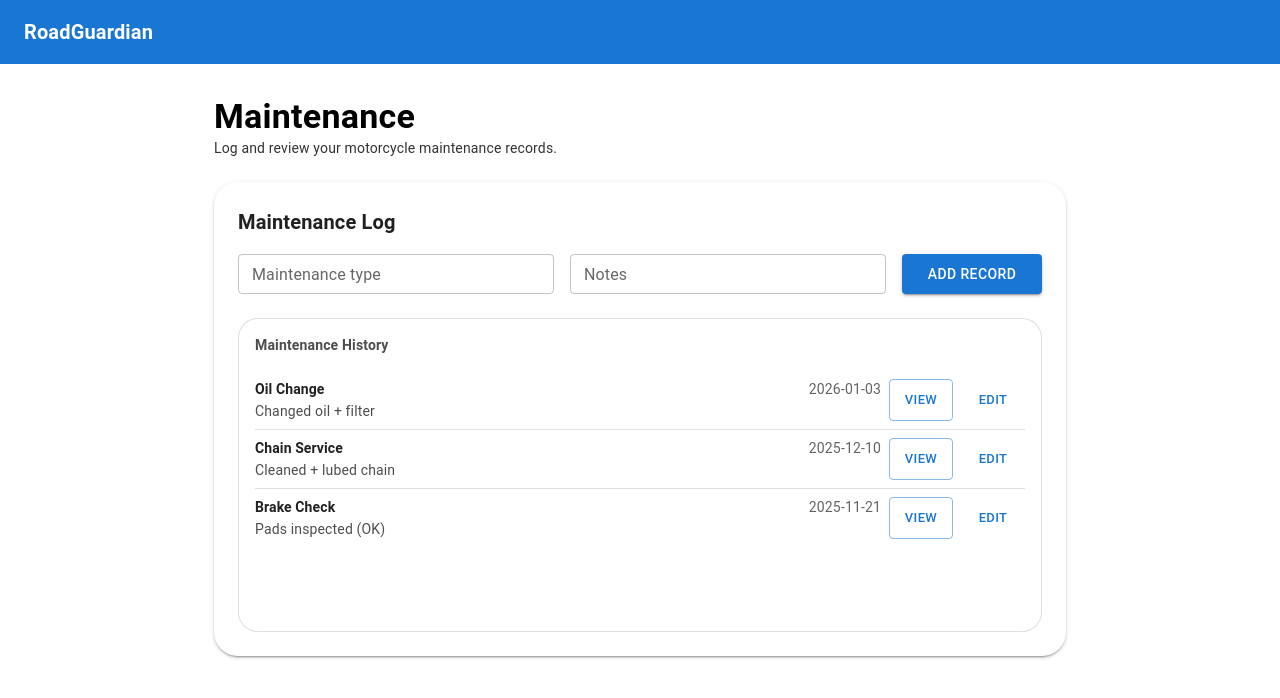
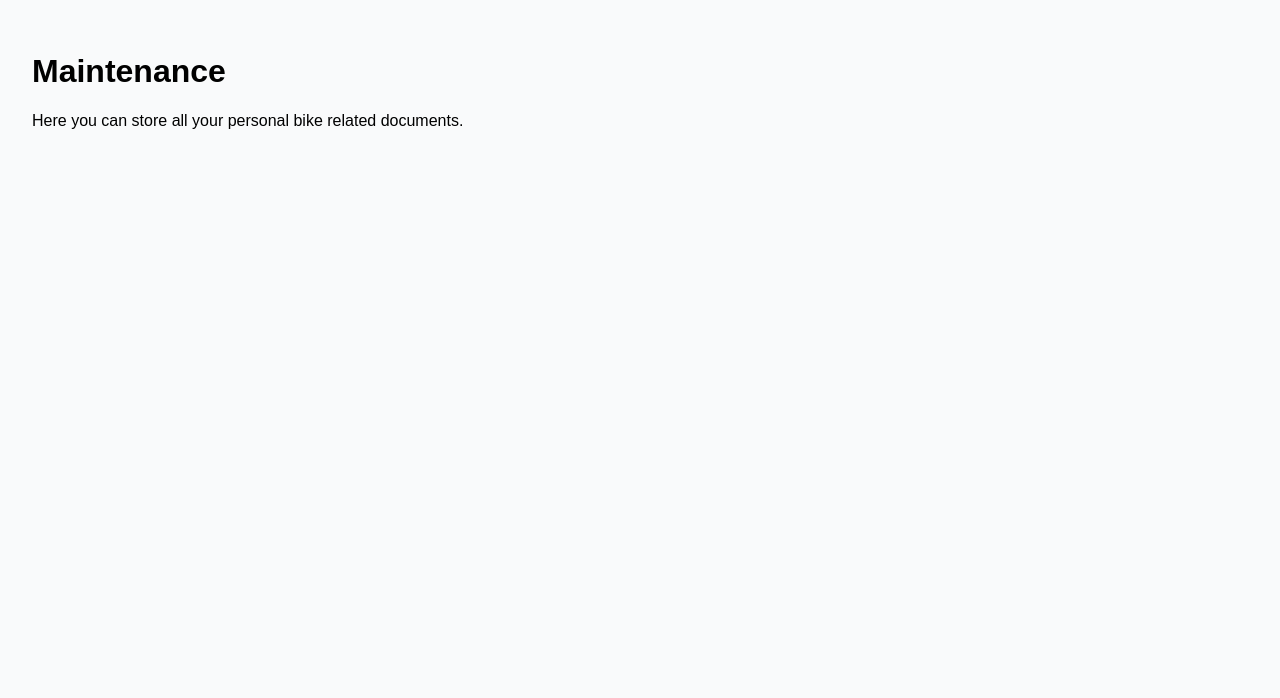
Before and after one commit to MatasZos/RoadGuardian, a Next.js app: page /maintenance in a window 1280 px wide. Shown: the top 698 px of the page. Built offline with nearby package versions, Linux system fonts and the light colour scheme.

Commit message:
Update page.js

```diff
--- a/src/app/maintenance/page.js
+++ b/src/app/maintenance/page.js
@@ -1,127 +1,8 @@
-import * as React from "react";
-
-import AppBar from "@mui/material/AppBar";
-import Toolbar from "@mui/material/Toolbar";
-import Typography from "@mui/material/Typography";
-import Container from "@mui/material/Container";
-import Box from "@mui/material/Box";
-import Paper from "@mui/material/Paper";
-import Stack from "@mui/material/Stack";
-import Divider from "@mui/material/Divider";
-import Button from "@mui/material/Button";
-import TextField from "@mui/material/TextField";
-
 export default function MaintenancePage() {
-  // mock data for prototype only
-  const maintenanceHistory = [
-    { date: "2026-01-03", type: "Oil Change", notes: "Changed oil + filter" },
-    { date: "2025-12-10", type: "Chain Service", notes: "Cleaned + lubed chain" },
-    { date: "2025-11-21", type: "Brake Check", notes: "Pads inspected (OK)" },
-  ];
-
   return (
-    <Box sx={{ minHeight: "100vh", bgcolor: "background.default" }}>
-      {/* RoadGuardian NavBar */}
-      <AppBar position="static" elevation={0}>
-        <Toolbar>
-          <Typography variant="h6" sx={{ fontWeight: 700 }}>
-            RoadGuardian
-          </Typography>
-        </Toolbar>
-      </AppBar>
-
-      <Container maxWidth="md" sx={{ py: 4 }}>
-        {/* Page title */}
-        <Box sx={{ mb: 3 }}>
-          <Typography variant="h4" sx={{ fontWeight: 700 }}>
-            Maintenance
-          </Typography>
-          <Typography variant="body2" sx={{ opacity: 0.8 }}>
-            Log and review your motorcycle maintenance records.
-          </Typography>
-        </Box>
-
-        {/* Maintenance Log */}
-        <Paper elevation={2} sx={{ p: 3, borderRadius: 6 }}>
-          <Typography variant="h6" sx={{ fontWeight: 700, mb: 2 }}>
-            Maintenance Log
-          </Typography>
-
-          {/* Add maintenance record */}
-          <Stack
-            direction={{ xs: "column", sm: "row" }}
-            spacing={2}
-            sx={{ mb: 3 }}
-          >
-            <TextField
-              fullWidth
-              label="Maintenance type"
-              placeholder="e.g., Oil change"
-              size="small"
-            />
-            <TextField
-              fullWidth
-              label="Notes"
-              placeholder="Short details..."
-              size="small"
-            />
-            <Button variant="contained" sx={{ minWidth: 140 }}>
-              Add Record
-            </Button>
-          </Stack>
-
-          {/* Maintenance History List */}
-          <Paper
-            variant="outlined"
-            sx={{
-              borderRadius: 5,
-              p: 2,
-              minHeight: 280,
-            }}
-          >
-            <Typography
-              variant="body2"
-              sx={{ fontWeight: 700, mb: 2, opacity: 0.8 }}
-            >
-              Maintenance History
-            </Typography>
-
-            {maintenanceHistory.map((item, idx) => (
-              <Box key={idx}>
-                <Stack
-                  direction={{ xs: "column", sm: "row" }}
-                  justifyContent="space-between"
-                  spacing={1}
-                  sx={{ py: 1 }}
-                >
-                  <Box>
-                    <Typography variant="subtitle2" sx={{ fontWeight: 700 }}>
-                      {item.type}
-                    </Typography>
-                    <Typography variant="body2" sx={{ opacity: 0.8 }}>
-                      {item.notes}
-                    </Typography>
-                  </Box>
-
-                  <Stack direction="row" spacing={1}>
-                    <Typography variant="body2" sx={{ opacity: 0.7 }}>
-                      {item.date}
-                    </Typography>
-                    <Button size="small" variant="outlined">
-                      View
-                    </Button>
-                    <Button size="small" variant="text">
-                      Edit
-                    </Button>
-                  </Stack>
-                </Stack>
-
-                {idx !== maintenanceHistory.length - 1 && <Divider />}
-              </Box>
-            ))}
-          </Paper>
-        </Paper>
-      </Container>
-    </Box>
+    <main style={{ padding: "2rem", fontFamily: "sans-serif" }}>
+      <h1>Maintenance</h1>
+      <p>Here you can store all your personal bike related documents.</p>
+    </main>
   );
 }
```
